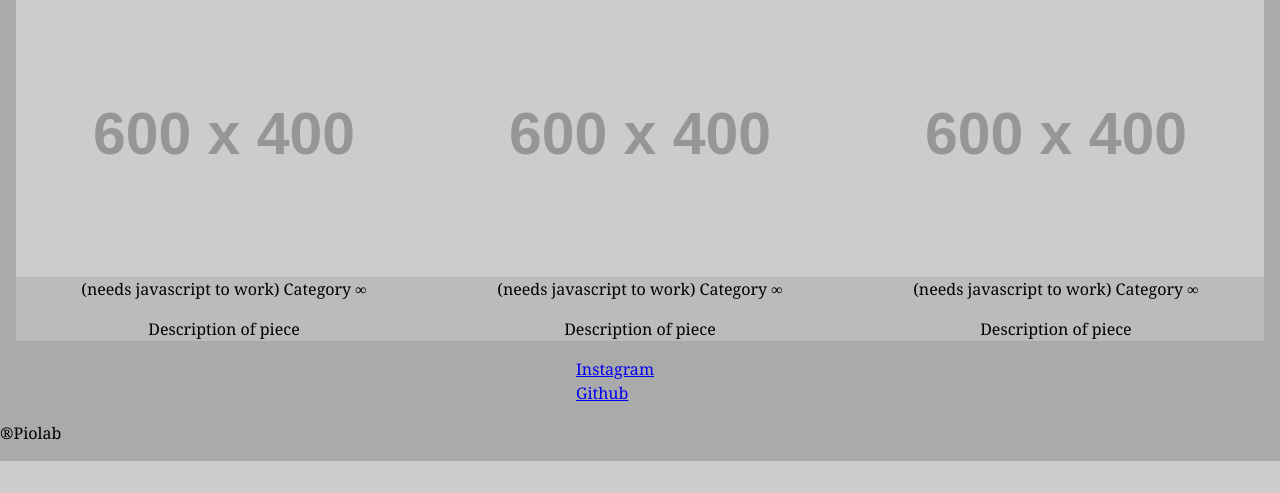
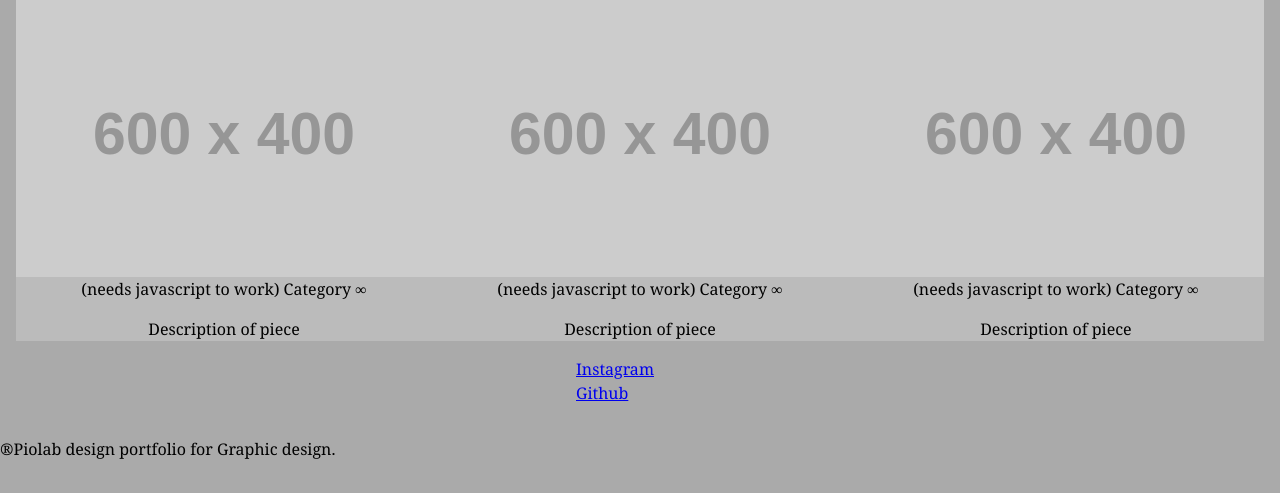
Before and after one commit to seanokai/portfolio, a PHP site: page / in a window 1280 px wide. Shown: the part 881-1374 px from the top of the page. Before the commit the page ends 1342 px from the top, so only its background shows below. Run offline with PHP 8.4, Linux system fonts and the light colour scheme; grey boxes labelled with a size stand in for pictures from a placeholder-image service; some libraries are stand-ins or nearby versions.

Commit message:
fixed figure validation error

```diff
--- a/css/main.css
+++ b/css/main.css
@@ -173,6 +173,6 @@ nav a:hover {
 	}
 
 
-@media only screen and (min-width: 40em) {
-
+.footer {
+	padding: 1em 0;
 }
--- a/index.html
+++ b/index.html
@@ -46,7 +46,9 @@
 				<div class="banner-content">
 				<img src="http://placehold.it/600x400" alt="banner2">
 				<figcaption>(needs javascript to work) Category ∞ </figcaption>
+
 				<p>Description of piece</p>
+				</figure>
 				</div>
 			</div>
 			<div class="banner">
@@ -55,6 +57,7 @@
 				<img src="http://placehold.it/600x400" alt="banner2">
 				<figcaption> (needs javascript to work) Category ∞ </figcaption>
 				<p>Description of piece</p>
+				</figure>
 				</div>
 			</div>
 
@@ -64,6 +67,7 @@
 				<img src="http://placehold.it/600x400" alt="banner2">
 				<figcaption> (needs javascript to work) Category ∞ </figcaption>
 				<p>Description of piece</p>
+				</figure>
 				</div>
 			</div>
 			<div class="banner">
@@ -72,6 +76,7 @@
 				<img src="http://placehold.it/600x400" alt="banner2">
 				<figcaption> (needs javascript to work) Category ∞ </figcaption>
 				<p>Description of piece</p>
+				</figure>
 				</div>
 			</div>
 			<div class="banner">
@@ -80,6 +85,7 @@
 				<img src="http://placehold.it/600x400" alt="banner2">
 				<figcaption> (needs javascript to work) Category ∞ </figcaption>
 				<p>Description of piece</p>
+				</figure>
 				</div>
 			</div>
 
@@ -89,6 +95,7 @@
 				<img src="http://placehold.it/600x400" alt="banner2">
 				<figcaption> (needs javascript to work) Category ∞ </figcaption>
 				<p>Description of piece</p>
+				</figure>
 				</div>
 			</div>
 
@@ -111,7 +118,7 @@
 	</section>
 
 	<footer class="footer">
-			<p>®Piolab</p>
+			<p>®Piolab design portfolio for Graphic design.</p>
 	</footer>
 
 </body>
```
